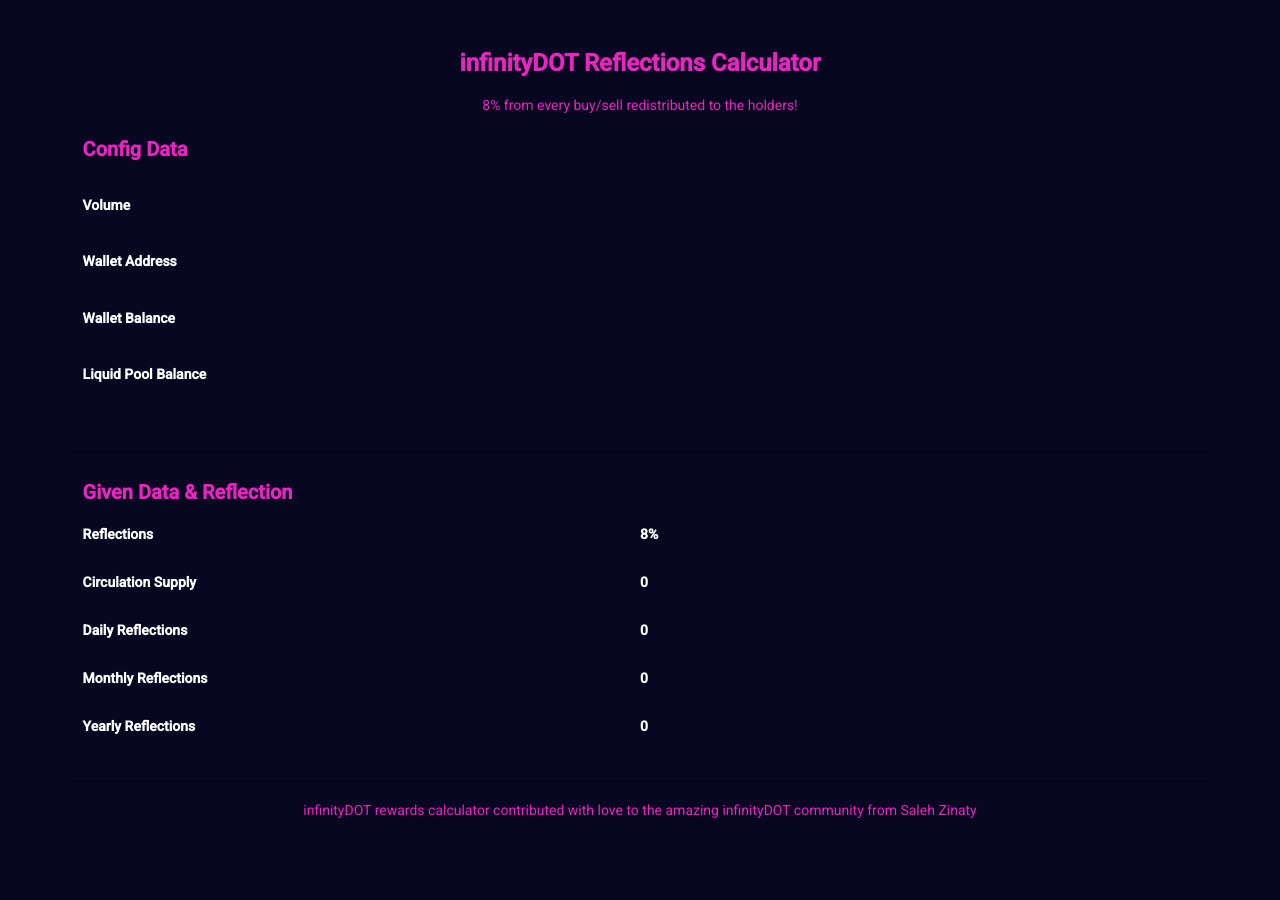
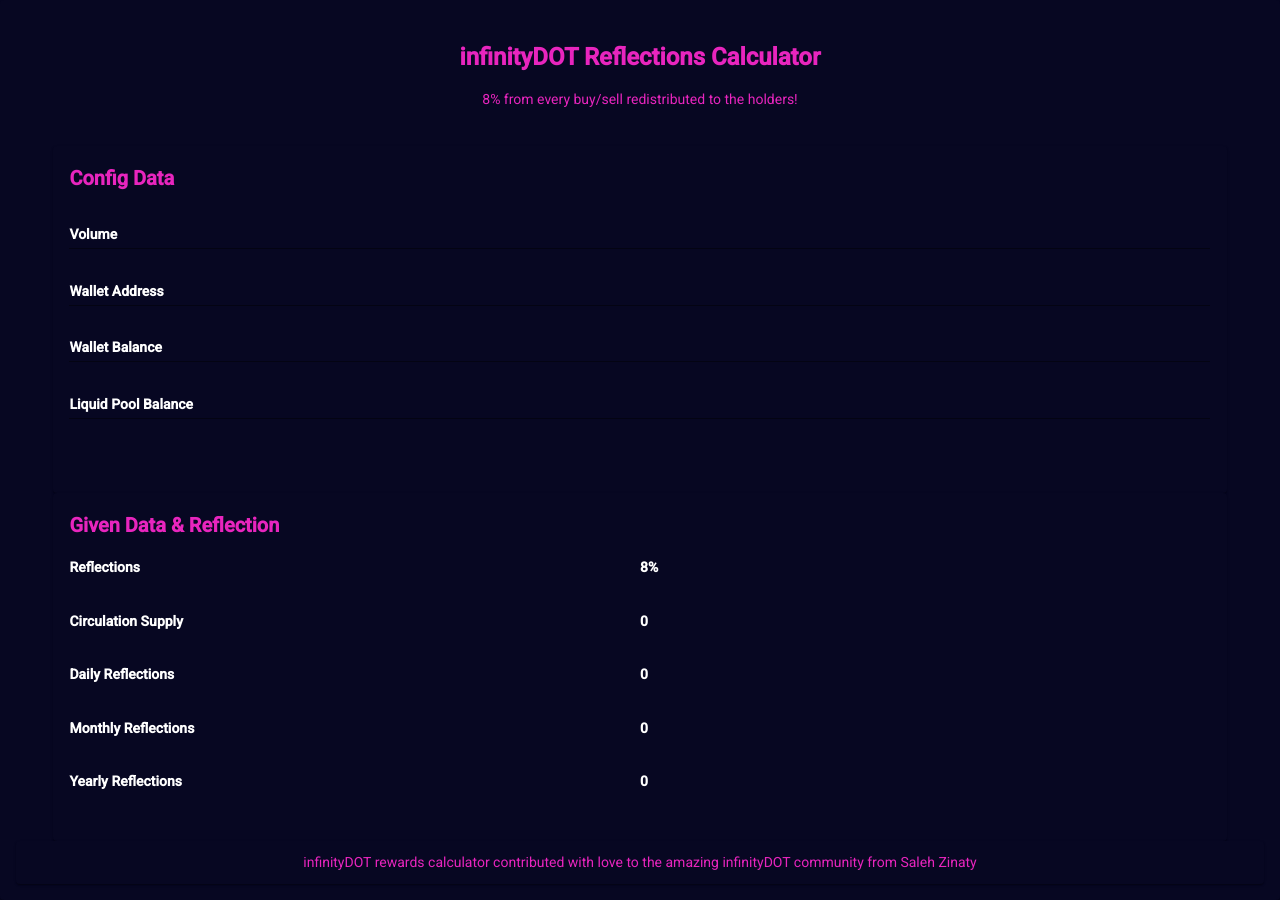
Before and after one commit to SalihZinaty/infinity-dot-dashboard, an Angular app: page / in a window 1280 px wide. Before the commit the page ends 840 px from the top, so only its background shows below. Built offline with nearby package versions, Linux system fonts and the light colour scheme; no server answers.

Commit message:
fixing critical styling

```diff
--- a/src/app/app.component.html
+++ b/src/app/app.component.html
@@ -1,9 +1,9 @@
-<div *ngIf="rewardsForm" fxLayoutGap="10px" fxLayout="column" class="app-container full-height scroll">
-    <div fxFlex="5" fxLayout="column" fxLayoutAlign="center center" class="header">
+<mat-card *ngIf="rewardsForm" fxLayout="column" class="app-container full-height scroll">
+    <div fxFlex="15" fxLayout="column" fxLayoutAlign="center center" class="header">
         <h1 class="primary-text"><strong>infinityDOT Reflections Calculator</strong></h1>
         <p class="primary-text">8% from every buy/sell redistributed to the holders!</p>
     </div>
-    <mat-card fxLayout="column" fxFlex="45" class="data-form">
+    <mat-card fxLayout="column" fxFlex="40" class="data-form">
         <h2><strong>Config Data</strong></h2>
         <form [formGroup]="rewardsForm">
             <div fxLayout="column" >
@@ -60,6 +60,6 @@
             </div>
     </mat-card>
     <mat-card fxFlex="5" fxLayout="column" class="footer" fxLayoutAlign="center center">
-        <p>infinityDOT rewards calculator contributed with love to the amazing infinityDOT community from Saleh Zinaty</p>
+        <p style="text-align: center;">infinityDOT rewards calculator contributed with love to the amazing infinityDOT community from Saleh Zinaty</p>
     </mat-card>
-</div>
+</mat-card>
--- a/src/app/app.component.scss
+++ b/src/app/app.component.scss
@@ -1,7 +1,7 @@
 @import '~/../../assets/styles.scss';
 .header {
     text-align: center;
-    margin-top: 3%;
+    //margin-top: 10% !important;
 }
 .data-form {
     margin-left: 3%;
@@ -17,7 +17,7 @@
     overflow-y: hidden;
     background-color: $backgorund-color;
     overflow: auto;
-    min-height: 600px;
+    min-height: 900px;
 
 }
 p {
--- a/src/styles.scss
+++ b/src/styles.scss
@@ -1,8 +1,6 @@
 /* You can add global styles to this file, and also import other style files */
 body, html {
     height: 100%;
-    margin: 10px;
-    padding: 10px;
     background-color: #070722
   }
 html, body { height: 100%; }
```
